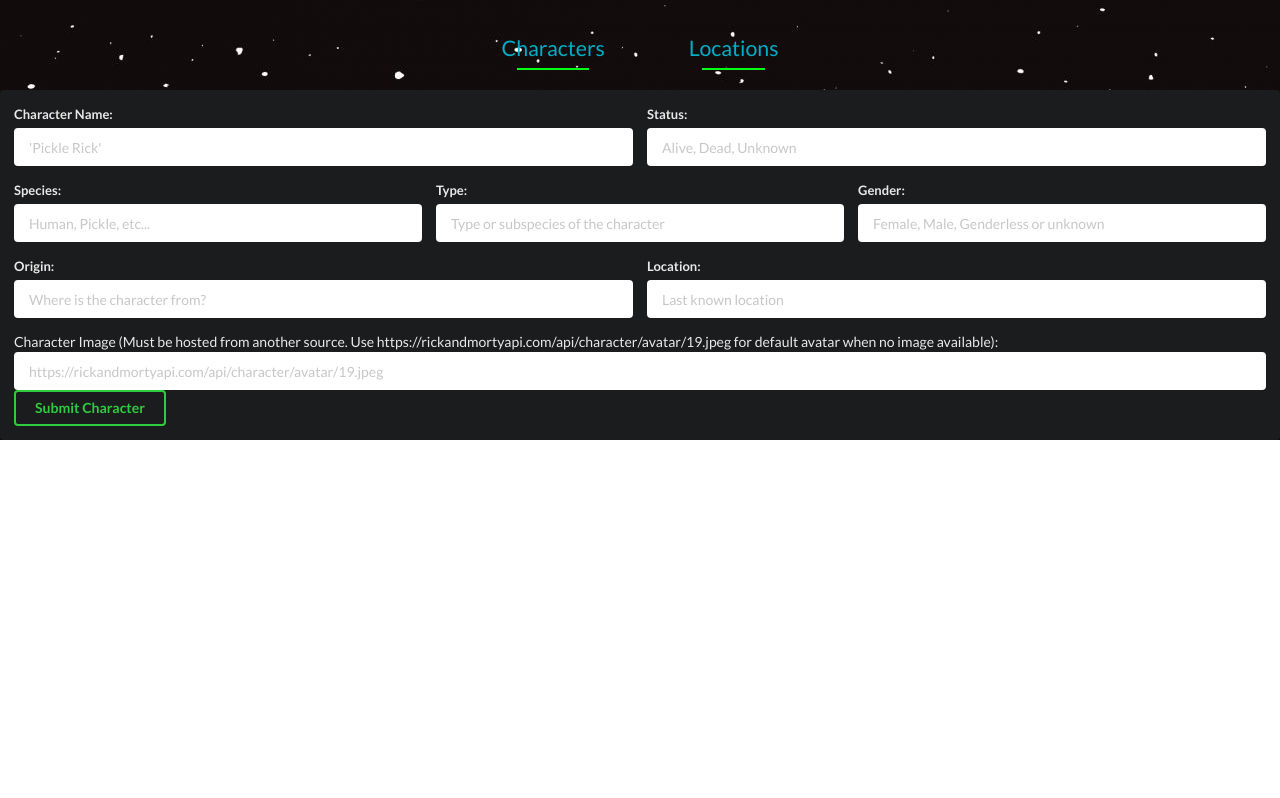
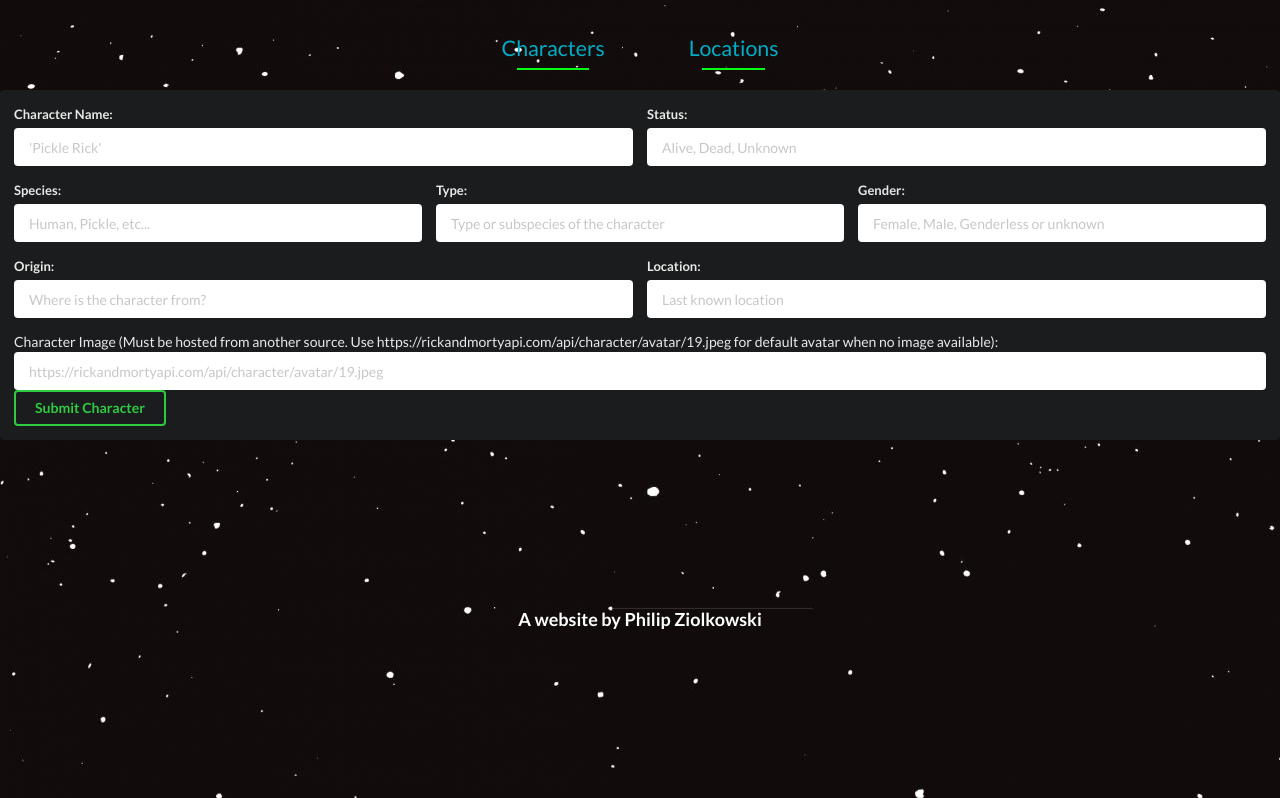
Before and after one commit to Zio-4/rick-and-morty-reservoir, a React (Create React App) app: page /newcharacterform in a window 1280 px wide. Shown: the part 207-1005 px from the top of the page. Before the commit the page ends 800 px from the top, so only its background shows below. Built offline with nearby package versions, Linux system fonts and the light colour scheme; data requests are answered from the project's data file.

Commit message:
Adding website by to extend background image to cover white spots

```diff
--- a/src/Components/App.js
+++ b/src/Components/App.js
@@ -7,6 +7,7 @@ import {Switch, Route} from "react-router-dom"
 import NavBar from "./NavBar"
 import CharacterDetailed from './CharacterDetailed'
 import ClickInfo from './ClickInfo'
+import Author from './Author'
 
 function App() {
 
@@ -81,6 +82,7 @@ function App() {
                     <h1>404 not found</h1>
                 </Route>
             </Switch>
+            <Author />
         </div>
     )
 }
--- /dev/null
+++ b/src/Components/Author.js
@@ -0,0 +1,11 @@
+import React from 'react'
+
+function Author() {
+    return (
+        <div id="author">
+            <h3>A website by Philip Ziolkowski</h3>
+        </div>
+    )
+}
+
+export default Author
--- a/src/index.css
+++ b/src/index.css
@@ -15,6 +15,12 @@ code {
 @font-face {
   font-family: "Rick&Morty";
   src: url("./Font/get_schwifty.ttf");
+}
+
+#author {
+  text-align: center;
+  color: white;
+  padding: 167.5px ;
 }
 
 #header h1 {
```
